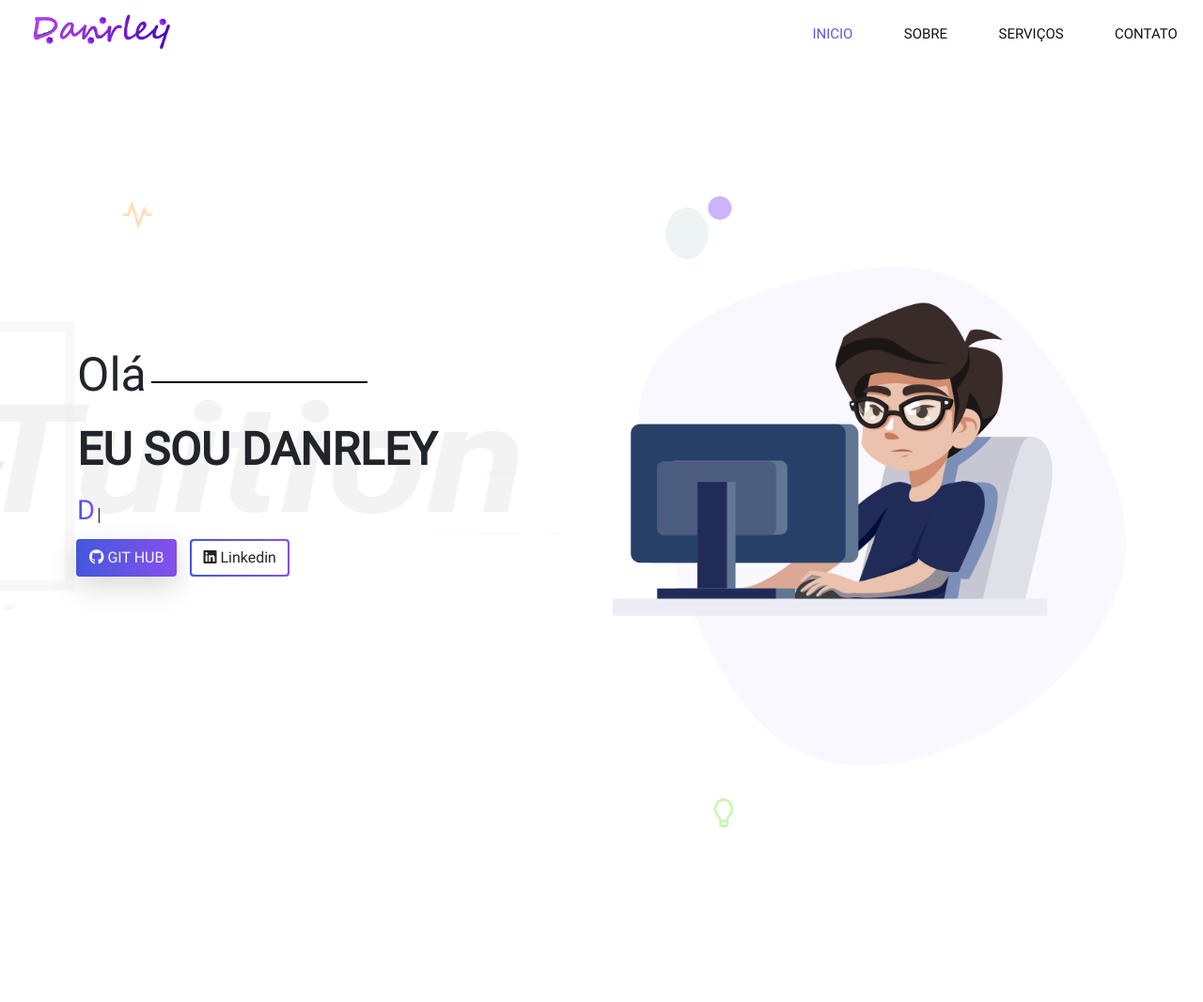
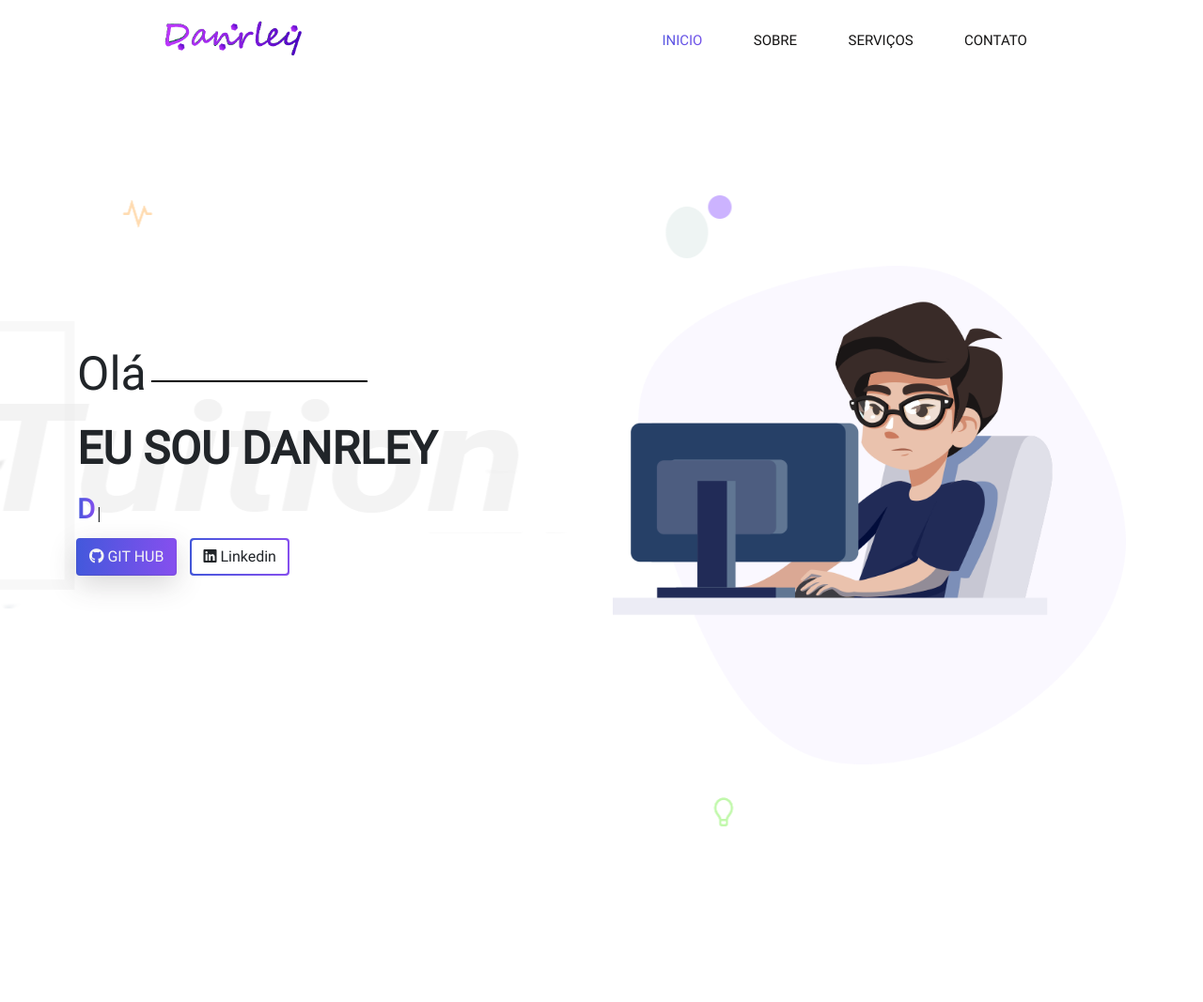
Before and after one commit to DanleyCr7/portifolio, a PHP site: page / in a window 1280 px wide. Shown: the top 1067 px of the page at 94% size. Run offline with PHP 8.4, Linux system fonts and the light colour scheme.

Commit message:
menu responsive

```diff
--- a/css/styles.css
+++ b/css/styles.css
@@ -14,7 +14,8 @@
     display: flex;
     width: 100%;
     justify-content: space-between;
-    padding-left: 20px;
+    padding:0 10rem;
+    margin-top: 15px;
 }
 .header_area .main-menu .navbar img{
     width: 150px;
@@ -80,7 +81,7 @@
     background: var(--gradient-color);
     -webkit-background-clip: text;
     -webkit-text-fill-color: transparent;
-    font: normal 500 29px/40px var(--roboto);
+    font: normal bold 29px/40px var(--roboto);
 
 }
 .site-main .site-banner .banner-image > img{
--- a/home.html
+++ b/home.html
@@ -133,14 +133,14 @@
                         <div class="box">
                             <i class="fas fa-desktop"></i>
                             <div class="text">Desenvolvedor Web</div>
-                            <p>Tenho conhecimento em html, css e javascript, tambem já trabala.</p>
+                            <p>Mais de 1 ano de experiência em desenvolvimento web.</p>
                         </div>
                     </div>
                     <div class="col-lg-3 col-md-12 card">
                         <div class="box">
                             <i class="fas fa-mobile"></i>
                             <div class="text">Desenvolvedor Mobile</div>
-                            <p>Trabalho com react native a 2 anos com alguns projetos reais e pessoais com intuito do meu desenvolvimento profissional.</p>
+                            <p>Trabalho com react native a mais de 2 anos com projetos reais e pessoais com o objetivo de aprender novas tecnologias e me tornar um profissional melhor.</p>
                         </div>
                     </div>
                     <div class="col-lg-3 col-md-12 card">
```
